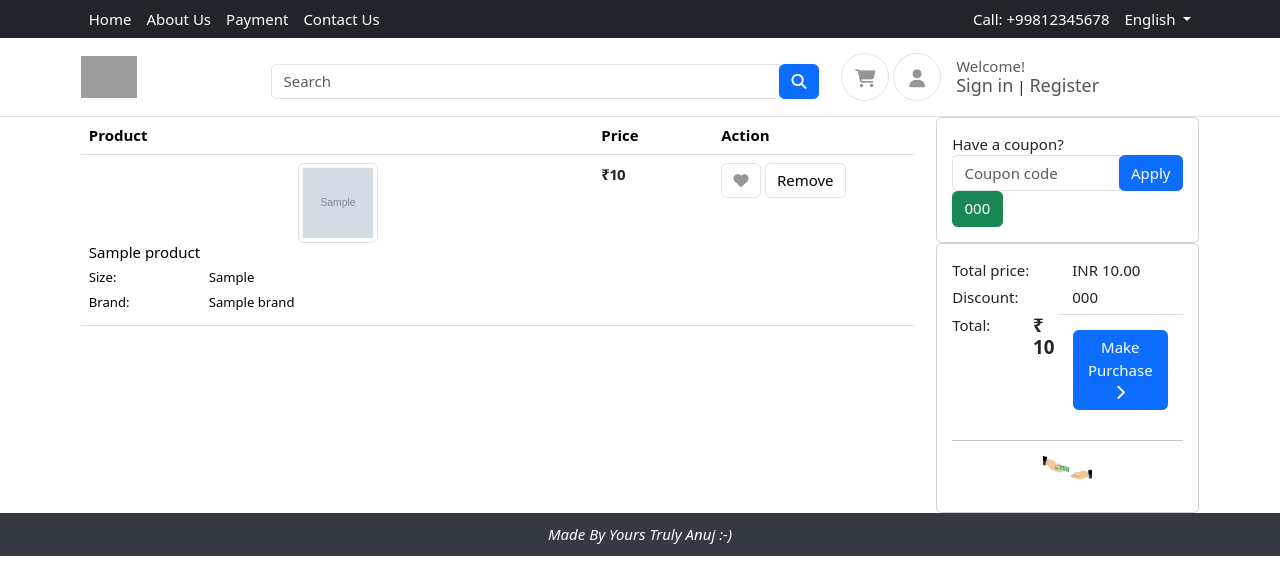
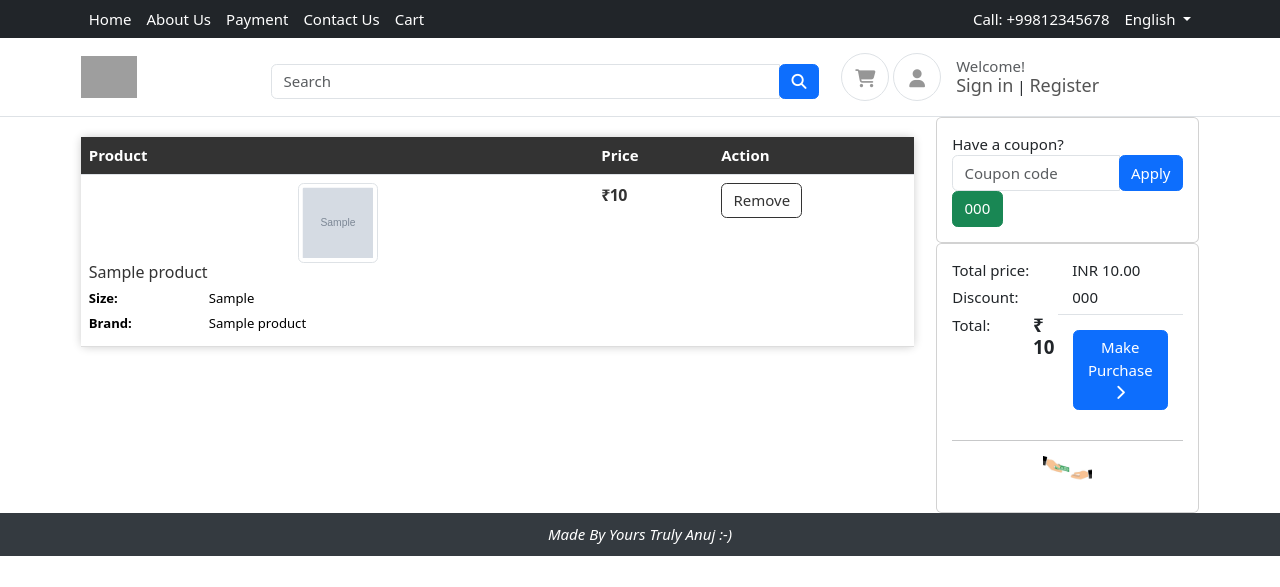
Before and after one commit to yadavanujkumar/django-ecom, a Django app: template templates/accounts/cart.html in a window 1280 px wide. Shown: the top 587 px of the page. Run offline with Django 3.2, Linux system fonts and the light colour scheme; the template is opened without the code that fills it: most values are stand-ins (such as "Sample title", 1, 10 or a date in 2020); grey boxes marked "Sample" are stand-in pictures; parts of the project's set-up code (start-up, migrations or seed data) failed here and were passed over; some libraries are stand-ins or nearby versions; some web fonts are replaced; grey boxes are pictures that could not be loaded.

Commit message:
back , fromt

```diff
--- a/templates/accounts/cart.html
+++ b/templates/accounts/cart.html
@@ -1,6 +1,60 @@
 {% extends 'base/base.html' %}
 
 {% block start %}
+<style>
+  /* Style the table */
+  table.table-hover.shopping-cart-wrap {
+      background-color: #fff; /* White background color */
+      margin-top: 20px;
+      border-radius: 5px;
+      box-shadow: 0 0 10px rgba(0, 0, 0, 0.2);
+  }
+
+  /* Style table headings */
+  table.table-hover.shopping-cart-wrap thead th {
+      background-color: #333; /* Dark background color */
+      color: #fff; /* White text color */
+  }
+
+  /* Style table rows */
+  table.table-hover.shopping-cart-wrap tbody tr {
+      border-bottom: 1px solid #ddd; /* Gray border between rows */
+  }
+
+  /* Style product images */
+  table.table-hover.shopping-cart-wrap .img-wrap img {
+      max-width: 100px; /* Limit the image size */
+  }
+
+  /* Style product titles */
+  table.table-hover.shopping-cart-wrap .media-body h6.title {
+      font-size: 16px;
+      color: #333; /* Dark text color */
+  }
+
+  /* Style product details */
+  table.table-hover.shopping-cart-wrap .media-body dl.small dt {
+      font-weight: bold;
+  }
+
+  /* Style product prices */
+  table.table-hover.shopping-cart-wrap .price-wrap var.price {
+      font-size: 16px;
+      color: #333; /* Dark text color */
+      font-weight: bold;
+  }
+
+  /* Style action buttons */
+  table.table-hover.shopping-cart-wrap .text-right a.btn.btn-light {
+      color: #333; /* Dark text color */
+      border-color: #333; /* Dark border color */
+  }
+
+  table.table-hover.shopping-cart-wrap .text-right a.btn.btn-light:hover {
+      background-color: #333; /* Dark background color on hover */
+      color: #fff; /* White text color on hover */
+  }
+</style>
 <div class="container">
   <div class="row">
     <div class="col-md-9">
@@ -27,7 +81,7 @@
                   </dl>
                   <dl class="dlist-align small">
                     <dt>Brand:</dt>
-                    <dd>{{ cart_item.product.brand }}</dd>
+                    <dd>{{ cart_item.product.name }}</dd>
                   </dl>
                   {% endif %}
                 </figcaption>
@@ -41,9 +95,7 @@
               </div> <!-- price-wrap .// -->
             </td>
             <td class="text-right">
-              <a data-original-title="Save to Wishlist" title="" href="" class="btn btn-light" data-toggle="tooltip">
-                <i class="fa fa-heart"></i>
-              </a>
+
               <a href="{% url 'remove_cart' cart_item.uid %}" class="btn btn-light">Remove</a>
             </td>
           </tr>
--- a/templates/base/base.html
+++ b/templates/base/base.html
@@ -5,14 +5,15 @@
     /* Global Styles */
     body {
         font-family: Arial, sans-serif;
-          background-color: #f8f8f8;
+        background-color: #121212; /* Dark background color */
+        color: #fff; /* White text color */
         margin: 0;
         padding: 0;
     }
 
     /* Header Styles */
     .navbar {
-        background-color: #343a40;
+        background-color: #343a40; /* Darker header background color */
     }
 
     .navbar a {
@@ -20,7 +21,7 @@
     }
 
     .navbar .navbar-nav .nav-item .nav-link:hover {
-        color: #17a2b8;
+        color: #17a2b8; /* Highlight color on hover */
     }
 
     .logo {
@@ -34,11 +35,12 @@
     }
 
     footer {
-        background-color: #343a40;
+        background-color: #343a40; /* Darker footer background color */
         color: #fff;
         text-align: center;
         padding: 10px 0;
     }
+
     /* Search Form Styles */
     .search {
         margin-top: 10px;
@@ -57,12 +59,7 @@
     }
 
     .badge.notify {
-          background-color: #dc3545;
-        }
-
-        /* Main Content Styles */
-        .section-content {
-          padding: 20px 0;
+        background-color: #dc3545; /* Red notification badge */
     }
 
     /* Responsive Styles */
@@ -73,7 +70,7 @@
         }
 
         .navbar-collapse {
-            background-color: #343a40;
+            background-color: #343a40; /* Darker collapse menu background */
         }
 
         .navbar-collapse.show {
@@ -99,7 +96,7 @@
 
 <title>ANUJ kA Ecommerce WEBSITE</title>
 
-<link rel="shortcut icon" type="image/x-icon" href="public/static/images/favicon.ico">
+<link rel="shortcut icon" type="image/x-icon" href="public\static\images\favicon.ico">
 
 <!-- jQuery -->
 <script src="/media/js/jquery-2.0.0.min.js" type="text/javascript"></script>
@@ -141,6 +138,8 @@ $(document).ready(function() {
                 <li class="nav-item"><a class="nav-link" href="{% url 'about_us' %}">About Us</a></li>
                 <li class="nav-item"><a class="nav-link" href="{% url 'order_history' %}">Payment</a></li>
                 <li class="nav-item"><a class="nav-link" href="{% url 'contact_us' %}">Contact Us</a></li>
+                <li class="nav-item"><a class="nav-link" href="{% url 'cart' %}">Cart</a></li>
+
             </ul>
             <ul class="navbar-nav">
                 <li class="nav-item"><a href="#" class="nav-link"> Call: +99812345678 </a></li>
@@ -198,16 +197,12 @@ $(document).ready(function() {
                             </div>
                         </div>
                     </div>
-
                 </div> <!-- widgets-wrap.// -->
             </div> <!-- col.// -->
         </div> <!-- row.// -->
             </div> <!-- container.// -->
          </section> <!-- header-main .// -->
     </header>
-
-
-
         {% block start %}
 
         {% endblock %}
```
Also changed, not shown: templates/accounts/about_us.html (+17 -13 lines), db.sqlite3, public/static/product/m-sss-1.png (added), public/static/product/m-sss-2.png (added), public/static/product/m-sss-3.png (added). Lines whose indentation alone changed are shown as unchanged.
